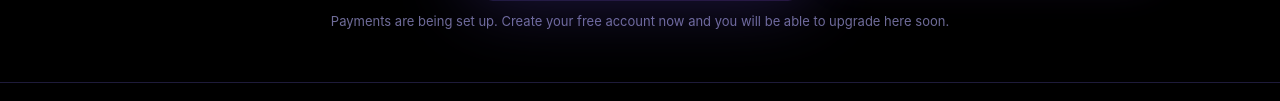
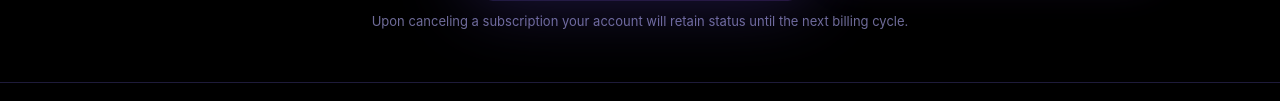
Before and after one commit to MrAnonymoos/wela-site, a plain HTML site: page subscribe.html in a window 1280 px wide. Shown: the part 1107-1208 px from the top of the page. Drawn offline with nearby package versions, Linux system fonts and the light colour scheme.

Commit message:
edit
Updated subscription message to clarify account retention after cancellation.

```diff
--- a/subscribe.html
+++ b/subscribe.html
@@ -25,7 +25,7 @@
 <div class="price"><span class="g" data-m="9.99" data-y="7.99">$9.99</span><small> /month</small></div><div class="note" data-m="" data-y="Billed $95.90 per year"></div>
 <ul><li>Everything in Pro</li><li><b>Unlimited</b> trade amount</li><li><b>Unlimited</b> trades per day</li><li>Live trading on 15-minute and 1-hour windows</li><li>Priority updates and new features</li><li>Cancel anytime</li></ul>
 <a class="btn p full" href="account.html#signup">Get Unlimited</a></div></div>
-<p style="text-align:center;color:#6f6c99;font-size:13px;margin-top:30px">Payments are being set up. Create your free account now and you will be able to upgrade here soon.</p></div><footer><div class="wrap"><b class="logo" style="font-size:20px">Wela</b>
+<p style="text-align:center;color:#6f6c99;font-size:13px;margin-top:30px">Upon canceling a subscription your account will retain status until the next billing cycle.</p></div><footer><div class="wrap"><b class="logo" style="font-size:20px">Wela</b>
 <p>&copy; 2026 Wela. Trading prediction markets involves risk and you can lose money. Past or simulated results do not guarantee future results. Wela is software, not financial advice, and is not affiliated with Polymarket.</p></div></footer><script>
 document.addEventListener("DOMContentLoaded",()=>{
 const sws=[...document.querySelectorAll(".billsw")];
```
